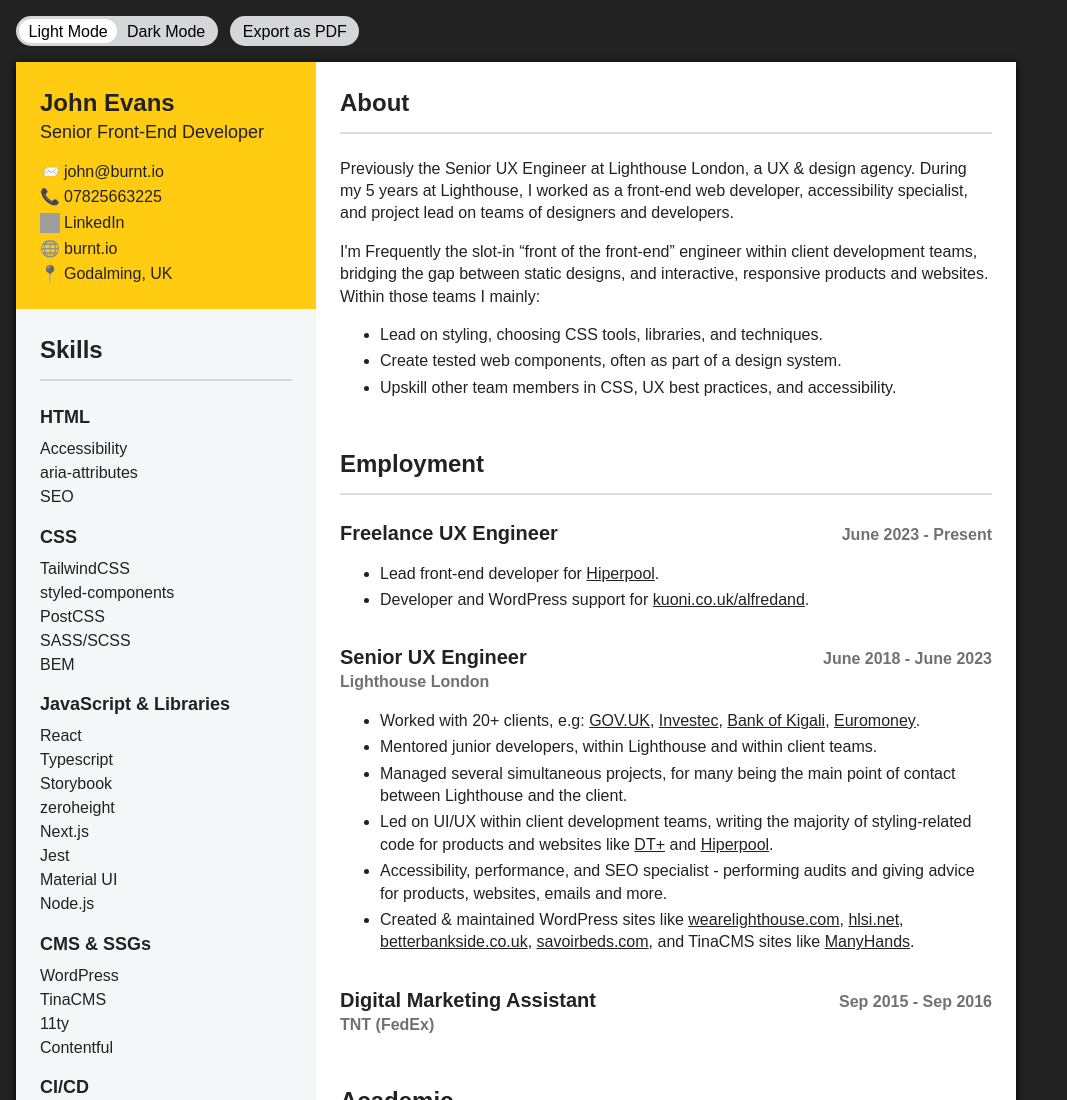
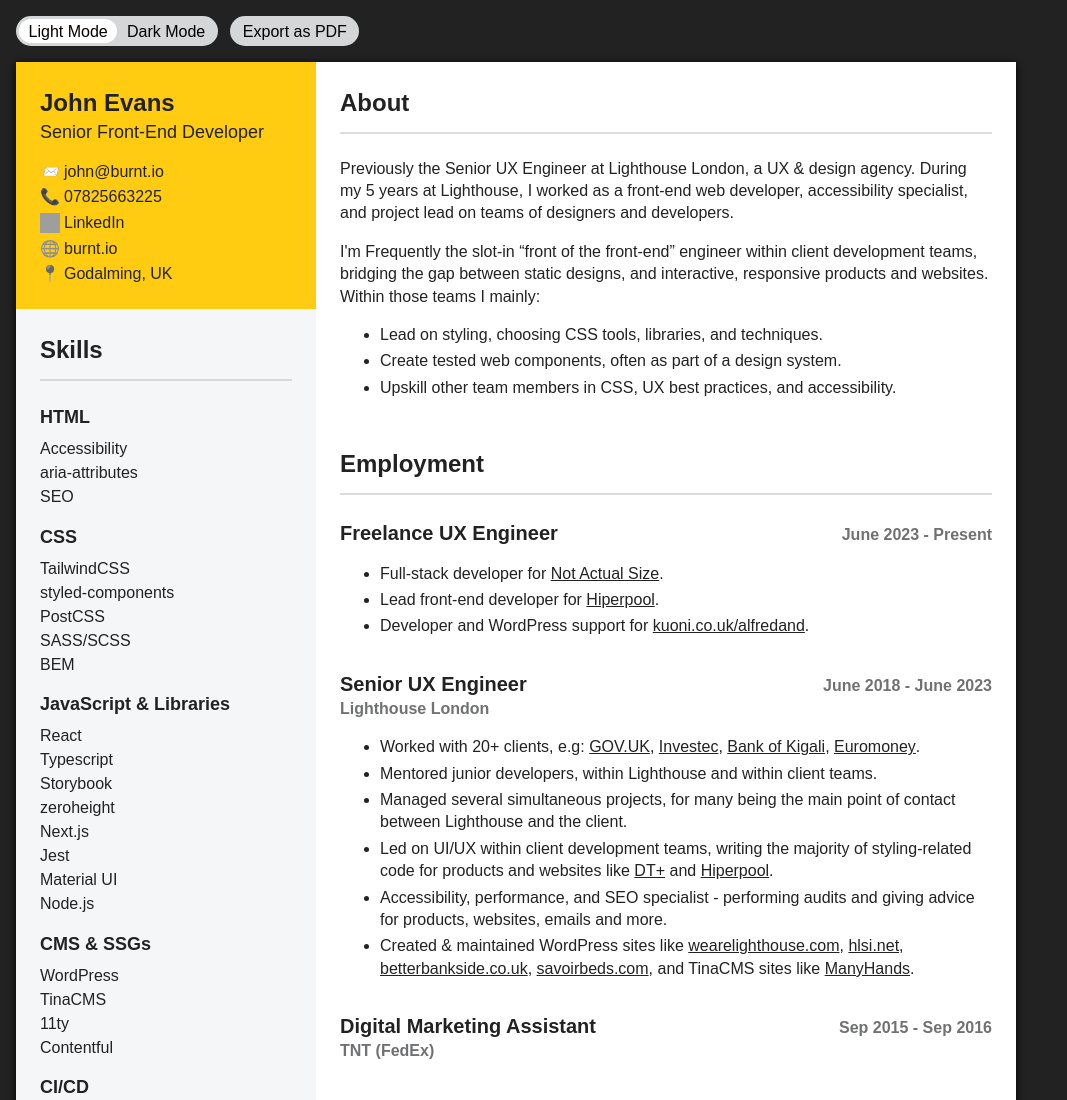
Before and after one commit to burntcustard/john-evans-cv, a plain HTML site: page index.html in a window 1280 px wide. Shown: the top 1100 px of the page, without its empty margins (0-1067 px from the left). Drawn offline with nearby package versions, Linux system fonts and the light colour scheme; grey boxes are pictures that could not be loaded.

Commit message:
Add not-actual-size to Freelance section

```diff
--- a/index.html
+++ b/index.html
@@ -111,6 +111,7 @@
         </h3>
 
         <ul>
+          <li>Full-stack developer for <a href="https://notactualsize.com/">Not Actual Size</a>.</li>
           <li>Lead front-end developer for <a href="https://hiperpool.com/">Hiperpool</a>.</li>
           <li>Developer and WordPress support for <a href="https://www.kuoni.co.uk/alfredand">kuoni.co.uk/alfredand</a>.</li>
         </ul>
```
